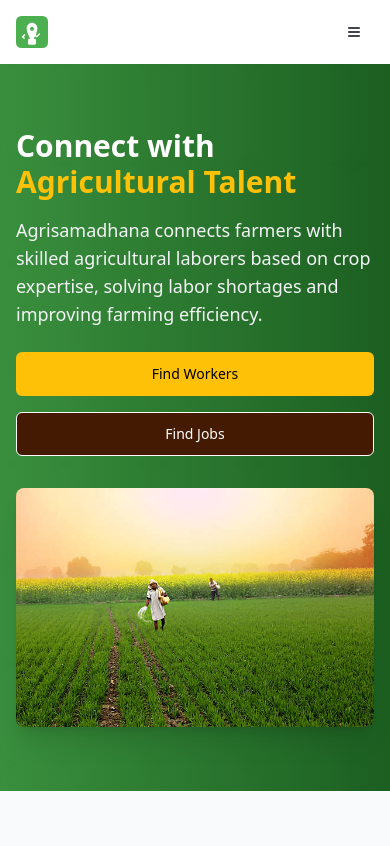
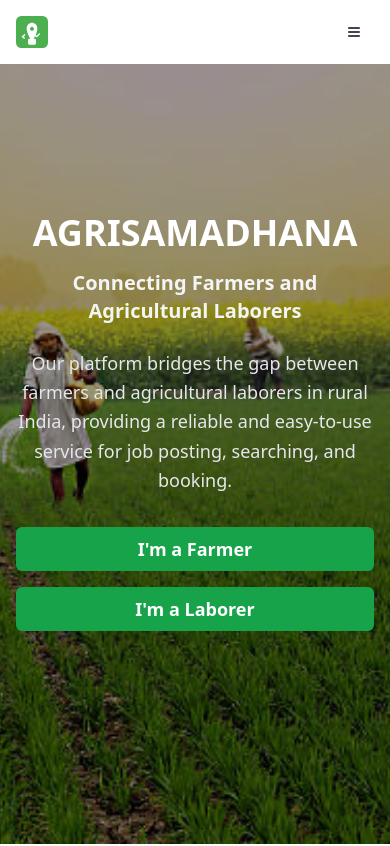
Before and after one commit to abhishekpatil-45/kisan-karmik-connect, a React (Vite) app: page / in a window 390 px wide. Shown: the top 846 px of the page. Built offline with nearby package versions, Linux system fonts and the light colour scheme.

Commit message:
feat: Implement hero section redesign
- Implemented the full-screen hero section with the agricultural background image, dark overlay, centered content, and language selector.
- Updated the "I'm a Farmer" and "I'm a Laborer" buttons.
- Ensured responsiveness across devices.

```diff
--- a/src/components/HeroSection.tsx
+++ b/src/components/HeroSection.tsx
@@ -1,37 +1,71 @@
+
 import React from 'react';
 import { Button } from "@/components/ui/button";
 import { Link } from 'react-router-dom';
+import { Globe } from 'lucide-react';
+
 const HeroSection = () => {
-  return <div className="relative bg-gradient-to-r from-primary-700 to-primary-900 text-white">
-      <div className="absolute inset-0 bg-[url('/hero-pattern.svg')] opacity-10"></div>
-      <div className="container mx-auto px-4 py-16 md:py-24 relative z-10">
-        <div className="flex flex-col md:flex-row items-center">
-          <div className="md:w-1/2 mb-8 md:mb-0">
-            <h1 className="text-3xl md:text-5xl font-bold mb-4">
-              Connect with <span className="text-accent">Agricultural Talent</span>
+  return (
+    <div className="relative min-h-screen flex items-center justify-center">
+      {/* Language Selector - Top Left */}
+      <div className="absolute top-4 left-4 z-20">
+        <Button
+          variant="outline"
+          size="sm"
+          className="bg-white/10 border-white/20 text-white hover:bg-white/20 backdrop-blur-sm"
+        >
+          <Globe className="h-4 w-4 mr-2" />
+          English
+        </Button>
+      </div>
+
+      {/* Background Image */}
+      <div
+        className="absolute inset-0 bg-cover bg-center bg-no-repeat"
+        style={{
+          backgroundImage: "url('/lovable-uploads/6a46a92e-7d28-4da6-982d-3fa744b67b36.jpg')"
+        }}
+      />
+
+      {/* Dark Overlay */}
+      <div className="absolute inset-0 bg-black/40" />
+
+      {/* Content */}
+      <div className="relative z-10 text-center text-white px-4 max-w-4xl mx-auto">
+        <h1 className="text-4xl md:text-6xl lg:text-7xl font-bold mb-4">
+          AGRISAMADHANA
         </h1>
-            <p className="text-lg md:text-xl mb-6 text-gray-100">
-              Agrisamadhana connects farmers with skilled agricultural laborers based on crop expertise,
-              solving labor shortages and improving farming efficiency.
+
+        <h2 className="text-xl md:text-2xl lg:text-3xl font-semibold mb-6 text-gray-100">
+          Connecting Farmers and Agricultural Laborers
+        </h2>
+
+        <p className="text-lg md:text-xl mb-8 max-w-3xl mx-auto leading-relaxed text-gray-200">
+          Our platform bridges the gap between farmers and agricultural laborers in rural India,
+          providing a reliable and easy-to-use service for job posting, searching, and booking.
         </p>
-            <div className="flex flex-col sm:flex-row gap-4">
-              <Link to="/category-selection?flow=worker">
-                <Button size="lg" className="bg-accent hover:bg-accent-600 text-black w-full sm:w-auto">
-                  Find Workers
+
+        <div className="flex flex-col sm:flex-row gap-4 justify-center">
+          <Link to="/category-selection?flow=farmer">
+            <Button
+              size="lg"
+              className="bg-green-600 hover:bg-green-700 text-white w-full sm:w-auto px-8 py-4 text-lg font-semibold"
+            >
+              I'm a Farmer
             </Button>
           </Link>
-              <Link to="/category-selection?flow=job">
-                <Button size="lg" variant="outline" className="border-white text-white w-full sm:w-auto bg-amber-950 hover:bg-amber-800">
-                  Find Jobs
+          <Link to="/category-selection?flow=laborer">
+            <Button
+              size="lg"
+              className="bg-green-600 hover:bg-green-700 text-white w-full sm:w-auto px-8 py-4 text-lg font-semibold"
+            >
+              I'm a Laborer
             </Button>
           </Link>
         </div>
       </div>
-          <div className="md:w-1/2 flex justify-center">
-            <img alt="Farmers and laborers working together" className="max-w-full md:max-w-md rounded-lg shadow-xl" src="/lovable-uploads/6a46a92e-7d28-4da6-982d-3fa744b67b36.jpg" />
     </div>
-        </div>
-      </div>
-    </div>;
+  );
 };
+
 export default HeroSection;
--- a/src/pages/Index.tsx
+++ b/src/pages/Index.tsx
@@ -18,10 +18,13 @@ const Index = () => {
   };
 
   return (
-    <div className="flex flex-col min-h-screen">
-      <NavBar />
+    <div className="flex flex-col">
+      {/* NavBar positioned absolutely over hero */}
+      <div className="absolute top-0 left-0 right-0 z-30">
+        <NavBar />
+      </div>
 
-      <main className="flex-1">
+      <main>
         <HeroSection />
 
         {/* Profile Completion CTA - Only shown for logged in users */}
```
Lines whose indentation alone changed are shown as unchanged.
